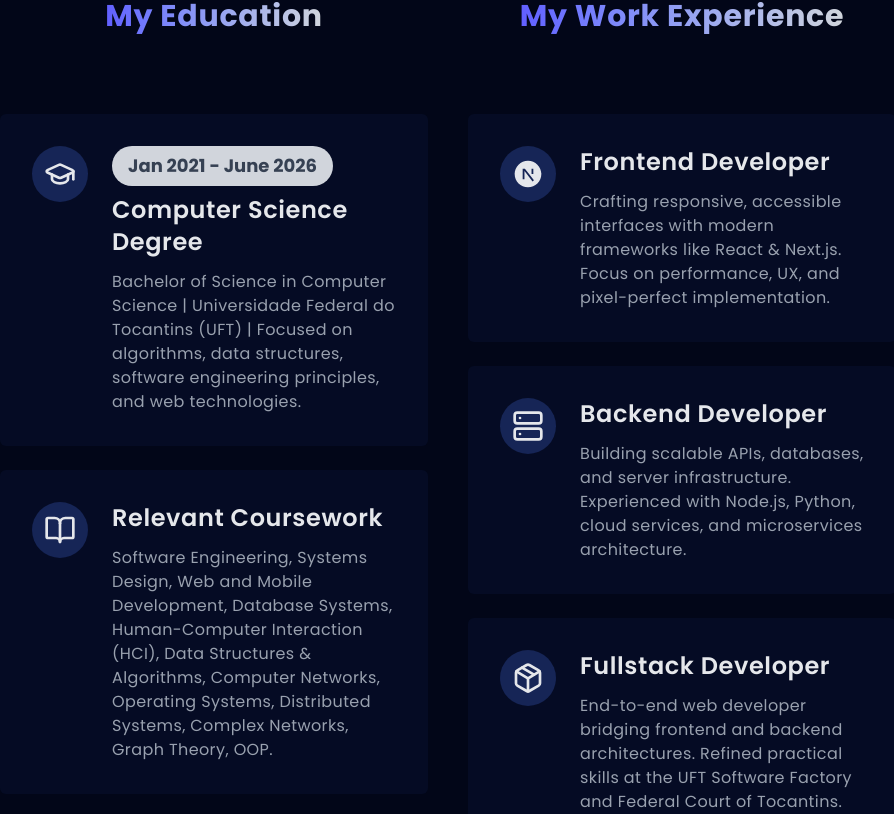
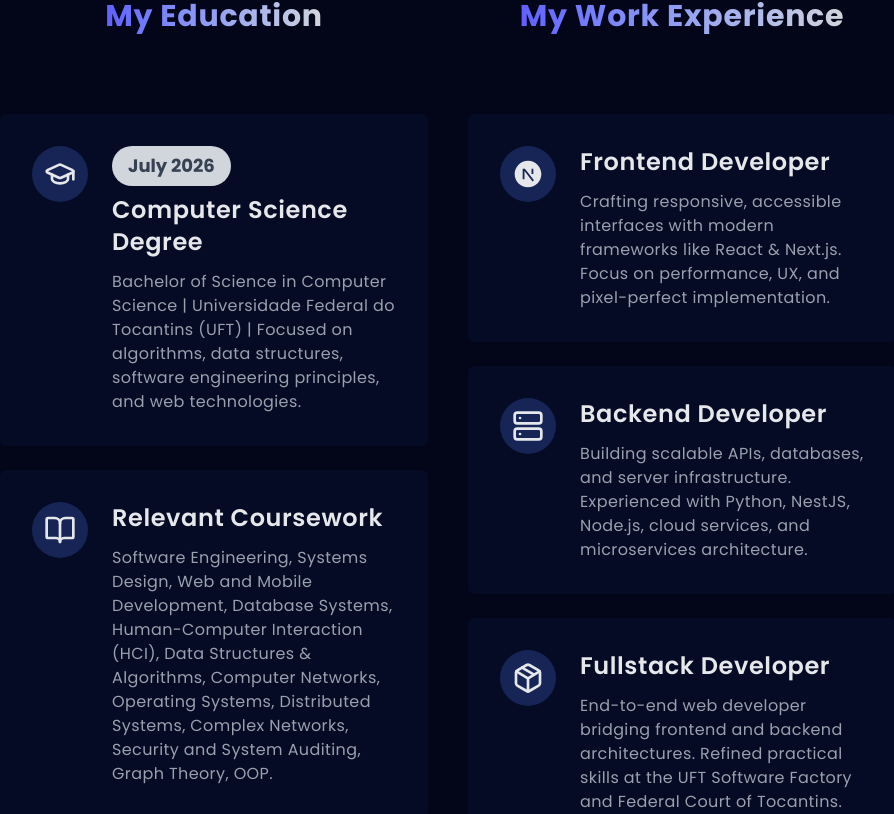
Before and after one commit to brunoF-Silva/nextjs-portfolio, a Next.js app: page / in a window 1280 px wide. Shown: the part 1326-2140 px from the top of the page, without its empty margins (192-1086 px from the left). Built offline with nearby package versions, Linux system fonts and the light colour scheme.

Commit message:
chore: update resume section
## What it does:
This commit updates the resume section with some missing information, such as changing the graduation period, adding the Security and System Auditing course, and adding the NestJS skill I've accomplished so far.

```diff
--- a/src/components/resume/ResumeSection.tsx
+++ b/src/components/resume/ResumeSection.tsx
@@ -16,13 +16,13 @@ export default function ResumeSection() {
               icon={LuGraduationCap}
               role="Computer Science Degree"
               description="Bachelor of Science in Computer Science | Universidade Federal do Tocantins (UFT) | Focused on algorithms, data structures, software engineering principles, and web technologies."
-              date="Jan 2021 - June 2026"
+              date="July 2026"
             />
 
             <ResumeCard
               icon={LuBookOpen}
               role="Relevant Coursework"
-              description="Software Engineering, Systems Design, Web and Mobile Development, Database Systems, Human-Computer Interaction (HCI), Data Structures & Algorithms, Computer Networks, Operating Systems, Distributed Systems, Complex Networks, Graph Theory, OOP."
+              description="Software Engineering, Systems Design, Web and Mobile Development, Database Systems, Human-Computer Interaction (HCI), Data Structures & Algorithms, Computer Networks, Operating Systems, Distributed Systems, Complex Networks, Security and System Auditing, Graph Theory, OOP."
             />
 
             <ResumeCard
@@ -47,7 +47,7 @@ export default function ResumeSection() {
             <ResumeCard
               icon={LuServer}
               role="Backend Developer"
-              description="Building scalable APIs, databases, and server infrastructure. Experienced with Node.js, Python, cloud services, and microservices architecture."
+              description="Building scalable APIs, databases, and server infrastructure. Experienced with Python, NestJS, Node.js, cloud services, and microservices architecture."
             />
 
             <ResumeCard
```
